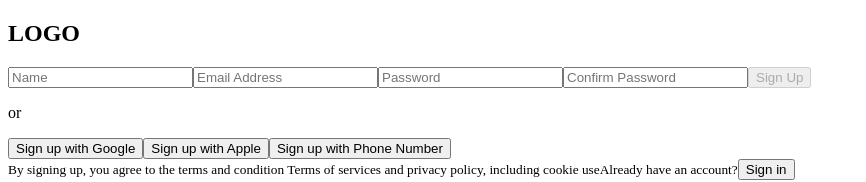
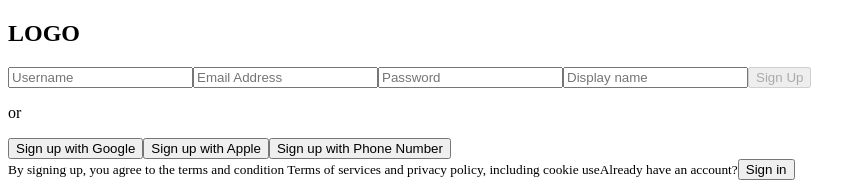
Before and after one commit to Cirle-7/social-media-web-app, a Next.js app: page / in a window 1280 px wide. Shown: the top 182 px of the page, without its empty margins (0-866 px from the left). Built offline with nearby package versions, Linux system fonts and the light colour scheme.

Commit message:
worked on signup and login auth, refactored

```diff
--- a/package.json
+++ b/package.json
@@ -12,6 +12,7 @@
   "dependencies": {
     "@next/font": "13.1.6",
     "@radix-ui/react-icons": "^1.1.1",
+    "axios": "^1.3.2",
     "eslint": "8.33.0",
     "eslint-config-next": "13.1.6",
     "next": "13.1.6",
--- a/src/components/feed/index.jsx
+++ b/src/components/feed/index.jsx
@@ -111,7 +111,7 @@ const Feed = () => {
           <div className="mt-[1rem] grid place-items-center gap-1">
             <PersonIcon />
             <h2>Username</h2>
-            <Button className="bg-black text-white">
+            <Button className="btn bg-black text-white">
               {' '}
               <ExitIcon /> <span className="ml-2">Log Out</span>{' '}
             </Button>
--- a/src/components/home/Home.jsx
+++ b/src/components/home/Home.jsx
@@ -1,4 +1,5 @@
 import { useState } from 'react';
+import useHttp from 'src/hooks/use-Auth';
 import Login from './login';
 import SignUp from './signUp';
 
@@ -14,6 +15,14 @@ function Home() {
     setLoginDisplay(false);
     setSignupDisplay(true);
   };
+
+  const getResp = (res) => {
+    console.log(res);
+  };
+
+  // LOGIN AND SIGNUP HANDLERS (CUSTOM HOOK)
+  const login = useHttp('/api/users/login', getResp, true);
+  const signup = useHttp('/api/users/signup', getResp, false);
 
   let content;
 
@@ -40,8 +49,8 @@ function Home() {
     <>
       <section className="min-w-full min-h-screen grid grid-cols-5">
         <div className="min-w-full h-screen bg-slate-200 col-span-3">
-          {signupDislay && <SignUp onClick={loginPageHandler} />}
-          {loginDislay && <Login onClick={signupPageHandler} />}
+          {signupDislay && <SignUp onClick={{ loginPageHandler, signup }} />}
+          {loginDislay && <Login onClick={{ signupPageHandler, login }} />}
         </div>
         <div className="min-w-full h-screen bg-slate-800 col-span-2">
           {content}
--- a/src/components/home/login.jsx
+++ b/src/components/home/login.jsx
@@ -1,42 +1,20 @@
-import { useEffect, useReducer, useState } from 'react';
+import { useEffect, useState } from 'react';
+import useValidation from 'src/hooks/use-Validation';
 import Button from '../ui/button';
 import Input from '../ui/input';
 
-const emailReducer = (state, action) => {
-  if (action.type === 'EMAIL_INPUT') {
-    return {
-      value: action.val,
-      isValid:
-        /^[a-zA-Z0-9.!#$%&'*+/=?^_`{|}~-]+@[a-zA-Z0-9-]+(?:\.[a-zA-Z0-9-]+)*$/.test(
-          action.val
-        ),
-    };
-  }
-  return { value: '', isValid: null };
-};
-
-const passwordReducer = (state, action) => {
-  if (action.type === 'PASSWORD_INPUT') {
-    return {
-      value: action.val,
-      isValid: action.val.trim().length >= 8,
-    };
-  }
-  return { value: '', isValid: null };
-};
-
 function Login(props) {
+  const { signupPageHandler, login } = props.onClick;
   const [formIsValid, setFormIsValid] = useState(false);
 
-  const [emailState, dispatchEmail] = useReducer(emailReducer, {
-    value: '',
-    isValid: null,
-  });
-
-  const [passwordState, dispatchPassword] = useReducer(passwordReducer, {
-    value: '',
-    isValid: null,
-  });
+  // FORM VALIDATION WITH CUSTOM HOOKS
+  const email = useValidation(
+    /^[a-zA-Z0-9.!#$%&'*+/=?^_`{|}~-]+@[a-zA-Z0-9-]+(?:\.[a-zA-Z0-9-]+)*$/
+  );
+  const password = useValidation(/^(?=.*\d).{8,}$/);
+  const { inputState: emailState, dispatchInput: dispatchEmail } = email;
+  const { inputState: passwordState, dispatchInput: dispatchPassword } =
+    password;
 
   useEffect(() => {
     if (emailState.isValid && passwordState.isValid) setFormIsValid(true);
@@ -53,10 +31,13 @@ function Login(props) {
     dispatchPassword({ type: 'PASSWORD_INPUT', val: e.target.value });
   };
 
-  const submitFormHandler = (e) => {
+  const submitFormHandler = async (e) => {
     e.preventDefault();
 
-    console.log(emailState.value, passwordState.value);
+    login.postRequest({
+      email: emailState.value,
+      password: passwordState.value,
+    });
 
     dispatchEmail({ type: 'EMAIL_INPUT', val: '' });
     dispatchPassword({ type: 'PASSWORD_INPUT', val: '' });
@@ -85,16 +66,20 @@ function Login(props) {
             onChange={passwordInputHandler}
           />
           <div className="w-full flex flex-row justify-between">
-            <p className="hover:cursor-pointer" onClick={props.onClick}>
+            <p
+              className="hover:cursor-pointer"
+              onClick={() => signupPageHandler()}
+            >
               Back to Sign Up
             </p>
-            <p>forgot credentials</p>
+            <p>forgot password</p>
           </div>
           <Button
+            type="default"
             className={
               formIsValid
-                ? 'w-full h-10 border-none rounded-lg text-white text-sm bg-slate-900'
-                : 'w-full h-10 border-none rounded-lg text-white text-sm bg-slate-400 cursor-not-allowed'
+                ? 'w-full h-10 border-none rounded-lg text-white text-center text-sm bg-slate-900'
+                : 'w-full h-10 border-none rounded-lg text-white text-center text-sm bg-slate-400 cursor-not-allowed'
             }
             disabled={!formIsValid}
           >
--- a/src/components/home/signUp.jsx
+++ b/src/components/home/signUp.jsx
@@ -1,79 +1,49 @@
-import { useEffect, useReducer, useState } from 'react';
-import Button from '../ui/button';
-import Input from '../ui/input';
-
-const initialState = {
-  value: '',
-  isValid: null,
-};
-
-const nameReducer = (state, action) => {
-  if (action.type === 'NAME_INPUT') {
-    return {
-      value: action.val,
-      isValid: action.val.trim().length > 5,
-    };
-  }
-  return initialState;
-};
-
-const emailReducer = (state, action) => {
-  if (action.type === 'EMAIL_INPUT') {
-    return {
-      value: action.val,
-      isValid:
-        /^[a-zA-Z0-9.!#$%&'*+/=?^_`{|}~-]+@[a-zA-Z0-9-]+(?:\.[a-zA-Z0-9-]+)*$/.test(
-          action.val
-        ),
-    };
-  }
-
-  return initialState;
-};
-
-const passwordReducer = (state, action) => {
-  if (action.type === 'PASSWORD_INPUT') {
-    return {
-      value: action.val,
-      isValid: action.val.trim().length >= 8,
-    };
-  }
-
-  return initialState;
-};
+import Button from '@components/ui/button';
+import Input from '@components/ui/input';
+import { useEffect, useState } from 'react';
+import useValidation from 'src/hooks/use-Validation';
 
 function SignUp(props) {
-  const [confirm, setConfirm] = useState('');
+  const { loginPageHandler, signup } = props.onClick;
   const [formIsValid, setFormIsValid] = useState(false);
 
-  const [nameState, dispatchName] = useReducer(nameReducer, initialState);
-  const [emailState, dispatchEmail] = useReducer(emailReducer, initialState);
-  const [passwordState, dispatchPassword] = useReducer(
-    passwordReducer,
-    initialState
+  // FORM VALIDATION USING CUSTOM HOOK
+  const userName = useValidation(/^[a-zA-Z][a-zA-Z0-9_]{5,15}$/i);
+  const { inputState: userNameState, dispatchInput: dispatchUserName } =
+    userName;
+  const email = useValidation(
+    /^[a-zA-Z0-9.!#$%&'*+/=?^_`{|}~-]+@[a-zA-Z0-9-]+(?:\.[a-zA-Z0-9-]+)*$/
   );
+  const { inputState: emailState, dispatchInput: dispatchEmail } = email;
+  const password = useValidation(
+    /^(?=.*[a-z])(?=.*[A-Z])(?=.*\d)[a-zA-Z\d]{8,}$/
+  );
+  const { inputState: passwordState, dispatchInput: dispatchPassword } =
+    password;
+  const displayName = useValidation(/^[A-Za-z].{3,}\S+$/);
+  const { inputState: displayNameState, dispatchInput: dispatchDisplayName } =
+    displayName;
 
   useEffect(() => {
     if (
-      nameState.isValid &&
+      userNameState.isValid &&
       emailState.isValid &&
       passwordState.isValid &&
-      passwordState.value === confirm
+      displayNameState.isValid
     ) {
       setFormIsValid(true);
     } else {
       setFormIsValid(false);
     }
   }, [
-    nameState.isValid,
+    userNameState.isValid,
     emailState.isValid,
     passwordState.isValid,
-    passwordState.value,
-    confirm,
+    displayNameState.isValid,
   ]);
 
-  const nameInputHandler = (e) => {
-    dispatchName({ type: 'NAME_INPUT', val: e.target.value });
+  const userNameInputHandler = (e) => {
+    dispatchUserName({ type: 'USERNAME_INPUT', val: e.target.value });
   };
 
   const emailInputHandler = (e) => {
@@ -84,19 +54,24 @@ function SignUp(props) {
     dispatchPassword({ type: 'PASSWORD_INPUT', val: e.target.value });
   };
 
-  const passwordConfirmHandler = (e) => {
-    setConfirm(e.target.value);
+  const displayNameInputHandler = (e) => {
+    dispatchDisplayName({ type: 'DISPLAYNAME_INPUT', val: e.target.value });
   };
 
   const signupFormHandler = (e) => {
     e.preventDefault();
 
-    console.log(nameState.value, emailState.value, passwordState.value);
+    signup.postRequest({
+      email: emailState.value,
+      password: passwordState.value,
+      username: userNameState.value,
+      displayName: displayNameState.value,
+    });
 
-    dispatchName({ type: 'NAME_INPUT', val: '' });
+    dispatchUserName({ type: 'USERNAME_INPUT', val: '' });
     dispatchEmail({ type: 'EMAIL_INPUT', val: '' });
     dispatchPassword({ type: 'PASSWORD_INPUT', val: '' });
-    setConfirm('')
+    dispatchDisplayName({ type: 'DISPLAYNAME_INPUT', val: '' });
   };
 
   return (
@@ -108,10 +83,10 @@ function SignUp(props) {
         <form onSubmit={signupFormHandler} className="flex flex-col gap-3">
           <Input
             type="text"
-            value={nameState.value}
+            value={userNameState.value}
             className="w-full h-10 text-sm border-none px-4 bg-gray-500 rounded-lg"
-            placeholder="Name"
-            onChange={nameInputHandler}
+            placeholder="Username"
+            onChange={userNameInputHandler}
           />
           <Input
             type="email"
@@ -128,14 +103,15 @@ function SignUp(props) {
             onChange={passwordInputHandler}
           />
           <Input
-            type="password"
-            value={confirm}
+            type="text"
+            value={displayNameState.value}
             className="w-full h-10 text-sm border-none px-4 bg-gray-500 rounded-lg"
-            placeholder="Confirm Password"
-            onChange={passwordConfirmHandler}
+            placeholder="Display name"
+            onChange={displayNameInputHandler}
           />
 
           <Button
+            type="default"
             disabled={!formIsValid}
             className={
               formIsValid
@@ -166,7 +142,7 @@ function SignUp(props) {
         </small>
         <small className="block mt-2">
           Already have an account?
-          <Button onClick={props.onClick} className="font-bold">
+          <Button onClick={() => loginPageHandler()} className="font-bold">
             Sign in
           </Button>
         </small>
--- a/src/components/ui/button.jsx
+++ b/src/components/ui/button.jsx
@@ -7,7 +7,7 @@ const Button = ({
 }) => {
   return (
     <button
-      className={className === undefined ? 'btn' : `btn ${className}`}
+      className={className === undefined ? 'btn' : `${className}`}
       type={type}
       onClick={onClick}
       disabled={disabled}
--- /dev/null
+++ b/src/hooks/use-Auth.js
@@ -0,0 +1,18 @@
+import axios from 'axios';
+import { useRouter } from 'next/router';
+
+const useHttp = (url, getResponse, push = false) => {
+  const router = useRouter();
+  const postRequest = async (data) => {
+    try {
+      const response = await axios.post(url, data);
+      getResponse(response);
+      if (push === true) router.push('/feed');
+    } catch (error) {
+      console.log(error);
+    }
+  };
+  return { postRequest };
+};
+
+export default useHttp;
--- /dev/null
+++ b/src/hooks/use-Validation.js
@@ -0,0 +1,25 @@
+import { useReducer } from 'react';
+
+const useValidation = (validity) => {
+  const [inputState, dispatchInput] = useReducer(
+    (state, action) => {
+      if (action.type) {
+        return {
+          value: action.val,
+          isValid: validity.test(action.val),
+        };
+      }
+      return {
+        value: '',
+        isValid: null,
+      };
+    },
+    {
+      value: '',
+      isValid: null,
+    }
+  );
+  return { inputState, dispatchInput };
+};
+
+export default useValidation;
```
Also changed, not shown: src/pages/api/users/login.js (added, +14 -0 lines), src/pages/api/users/signup.js (added, +14 -0 lines), 1 other file (tests, documents, lock files or other folders).
